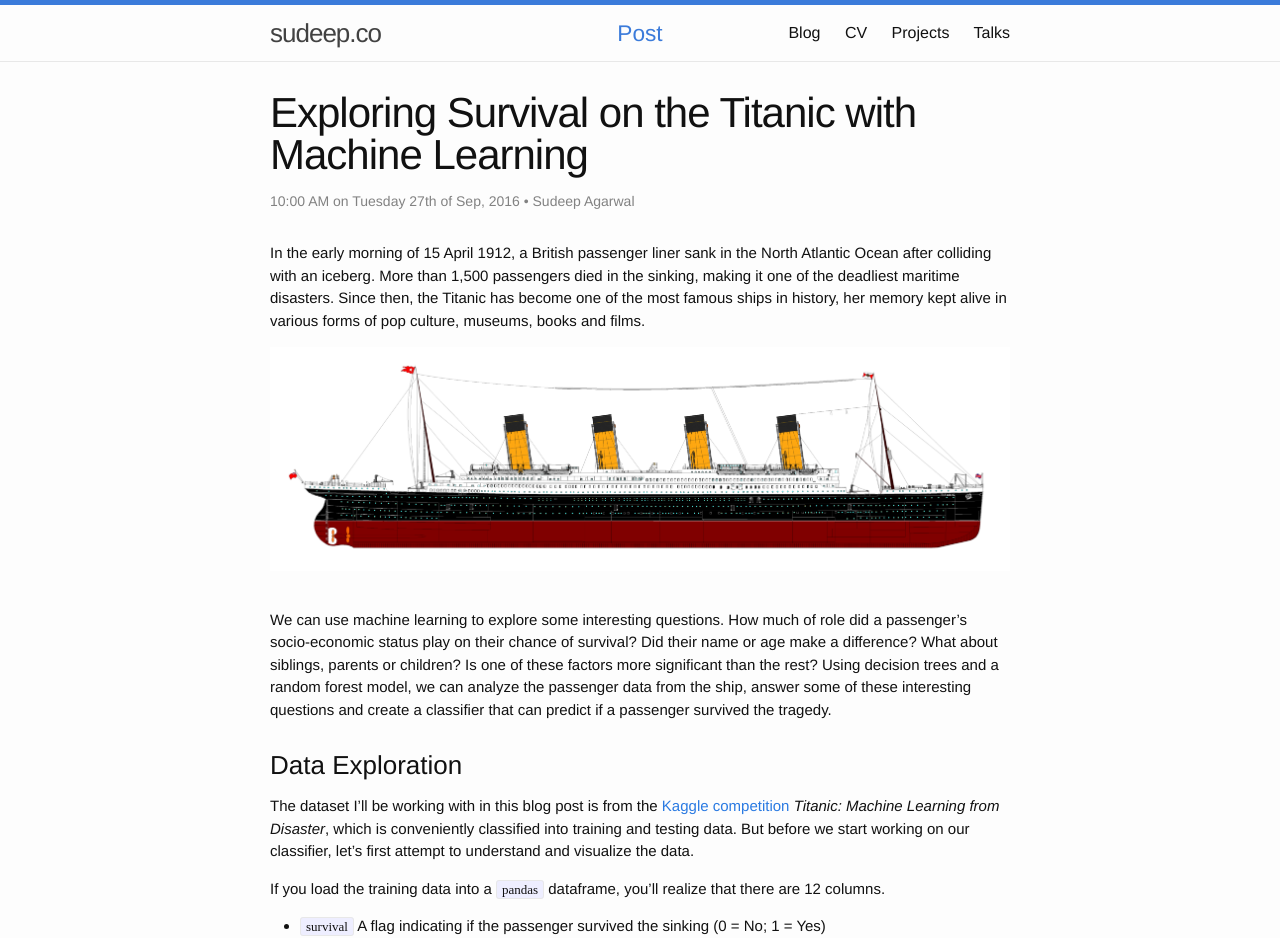
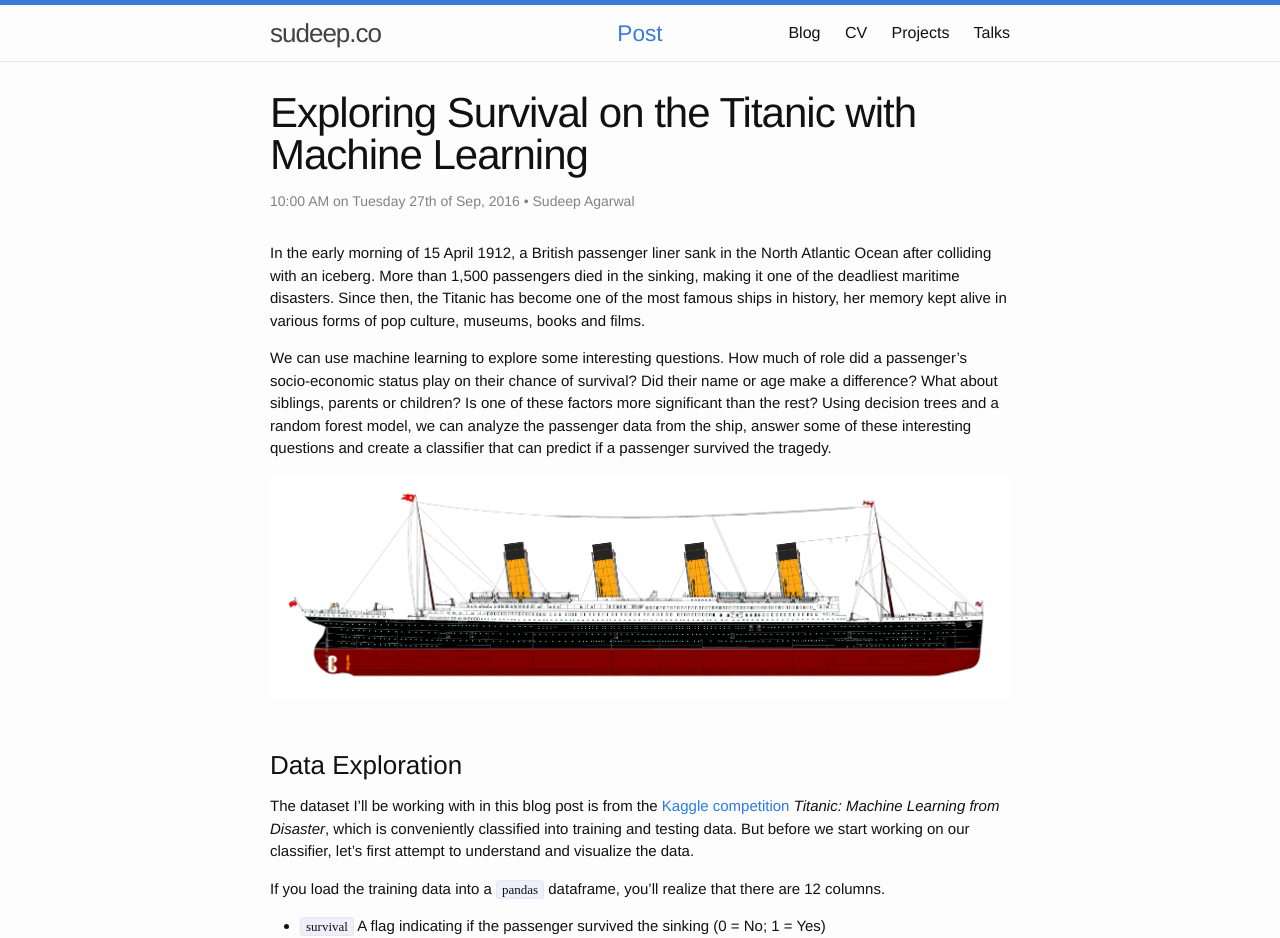
Before and after one commit to sudeepag/sudeep.co, a Jekyll site: the page built from _posts/2016-09-27-Exploring-Survival-on-the-Titanic-with-Machine-Learning.md, in a window 1280 px wide. Shown: the top 938 px of the page. Built offline with Jekyll 4.4.1, drawn with Linux system fonts in a browser that asks for light colours; comment, search, counter and statistics services are not loaded.

```diff
--- a/_posts/2016-09-27-Exploring-Survival-on-the-Titanic-with-Machine-Learning.md
+++ b/_posts/2016-09-27-Exploring-Survival-on-the-Titanic-with-Machine-Learning.md
@@ -8,11 +8,11 @@ author: Sudeep Agarwal
 
 In the early morning of 15 April 1912, a British passenger liner sank in the North Atlantic Ocean after colliding with an iceberg. More than  1,500 passengers died in the sinking, making it one of the deadliest maritime disasters. Since then, the Titanic has become one of the most famous ships in history, her memory kept alive in various forms of pop culture, museums, books and films.
 
+We can use machine learning to explore some interesting questions. How much of role did a passenger's socio-economic status play on their chance of survival? Did their name or age make a difference? What about siblings, parents or children? Is one of these factors more significant than the rest? Using decision trees and a random forest model, we can analyze the passenger data from the ship, answer some of these interesting questions and create a classifier that can predict if a passenger survived the tragedy.
+
 <div align="center">
   <img src="/images/post_images/2016-09-27-Exploring-Survival-on-the-Titanic-with-Machine-Learning/titanic.gif">
 </div><br/>
-
-We can use machine learning to explore some interesting questions. How much of role did a passenger's socio-economic status play on their chance of survival? Did their name or age make a difference? What about siblings, parents or children? Is one of these factors more significant than the rest? Using decision trees and a random forest model, we can analyze the passenger data from the ship, answer some of these interesting questions and create a classifier that can predict if a passenger survived the tragedy.
 
 ### Data Exploration
 The dataset I'll be working with in this blog post is from the [Kaggle competition](https://www.kaggle.com/c/titanic) *Titanic: Machine Learning from Disaster*, which is conveniently classified into training and testing data. But before we start working on our classifier, let's first attempt to understand and visualize the data.
```
